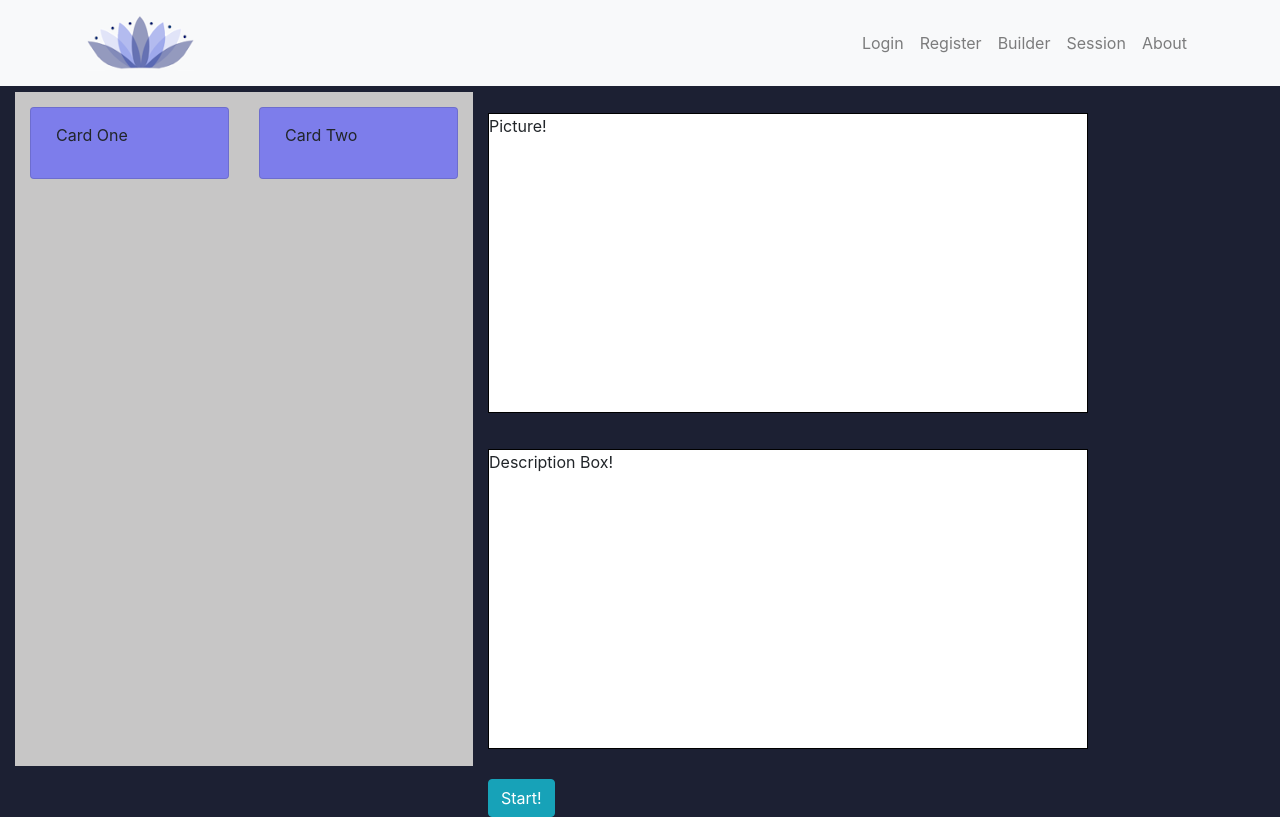
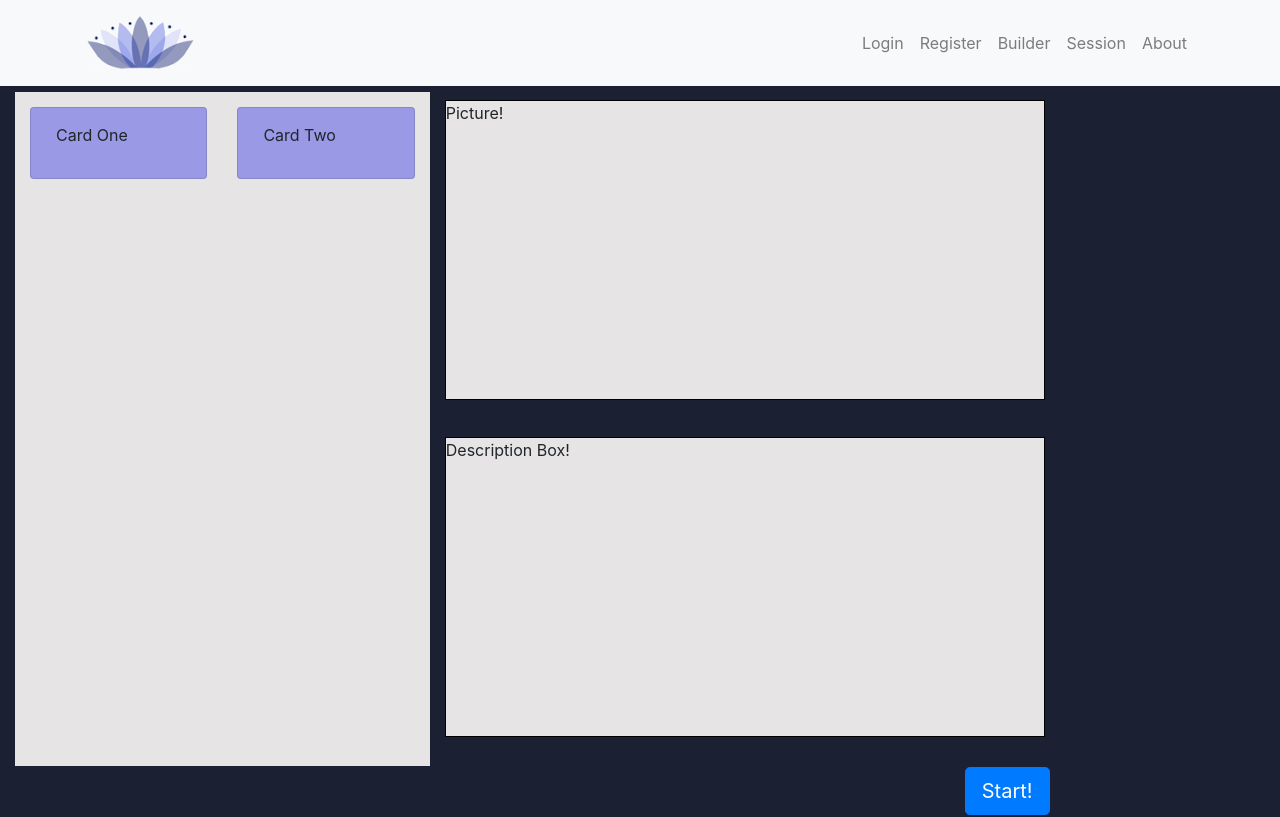
Before and after one commit to Luke-Berzins/Reflexion, a React (Create React App) app in the folder client/: page /builder in a window 1280 px wide. Built offline with nearby package versions, Linux system fonts and the light colour scheme.

Commit message:
builder page

```diff
--- a/client/src/components/Builder.jsx
+++ b/client/src/components/Builder.jsx
@@ -22,22 +22,17 @@ export default function Builder(props) {
         </Board>
       </main>
 
-      <div style={{display:'flex', flexDirection:'column', marginTop:'6%', marginRight:'15%'}}>
-        <div
-          className='pic'
-          style={{width:'600px',height:'300px',border:'1px solid #000',backgroundColor:'white', marginTop: '6%', marginRight: '20%'}}
-        >
+      <div className="picc">
+        <div className='picture'>
           Picture!
         </div>
         <div
-          className='pic'
-          style={{width:'600px',height:'300px',border:'1px solid #000',backgroundColor:'white', marginTop: '6%', marginRight: '20%'}}
-        >
+          className='picture'>
           Description Box!
         </div>
 
-        <section>
-          <button style={{marginTop: '5%'}} type="button" class="btn btn-info">Start!</button>
+        <section className='but'>
+          <button type="button" class="btn btn-primary btn-lg">Start!</button>
         </section>
       </div>
     </div>
--- a/client/src/components/Builder.scss
+++ b/client/src/components/Builder.scss
@@ -8,7 +8,6 @@
 
 }
 .flexbox {
-
   display: flex;
   justify-content: space-between;
 
@@ -25,28 +24,36 @@
   display: flex;
   flex-direction: column;
 
-
   width: 100%;
   max-width: 300px;
 
-  background-color: #c7c6c6;
+  background-color: #e6e4e4;
   padding: 15px;
 }
 
 .flexbox .board .card {
   padding: 15px 25px;
-  background-color: rgb(125, 125, 235);
+  background-color: rgb(153, 153, 229);
 
   cursor: pointer;
   margin-bottom: 15px;
-
 }
 
-.builder .pic {
-  width:'600px';
-  height:'300px';
-  border:'1px solid #000';
-  background-color:'white';
-  margin-top: '6%';
-  margin-right: '20%';
+.picc {
+  display:flex;
+  flex-direction:column;
+  padding-top: 5%;
+  padding-right: 18%;
+
+  .picture {
+    width:600px;
+    height:300px;
+    border:1px solid #000;
+    background-color:#e6e4e4;
+    margin-top: 6%;
+  }
+  .but {
+    margin-top: 5%;
+    margin-left: 520px;
+  }
 }
```
